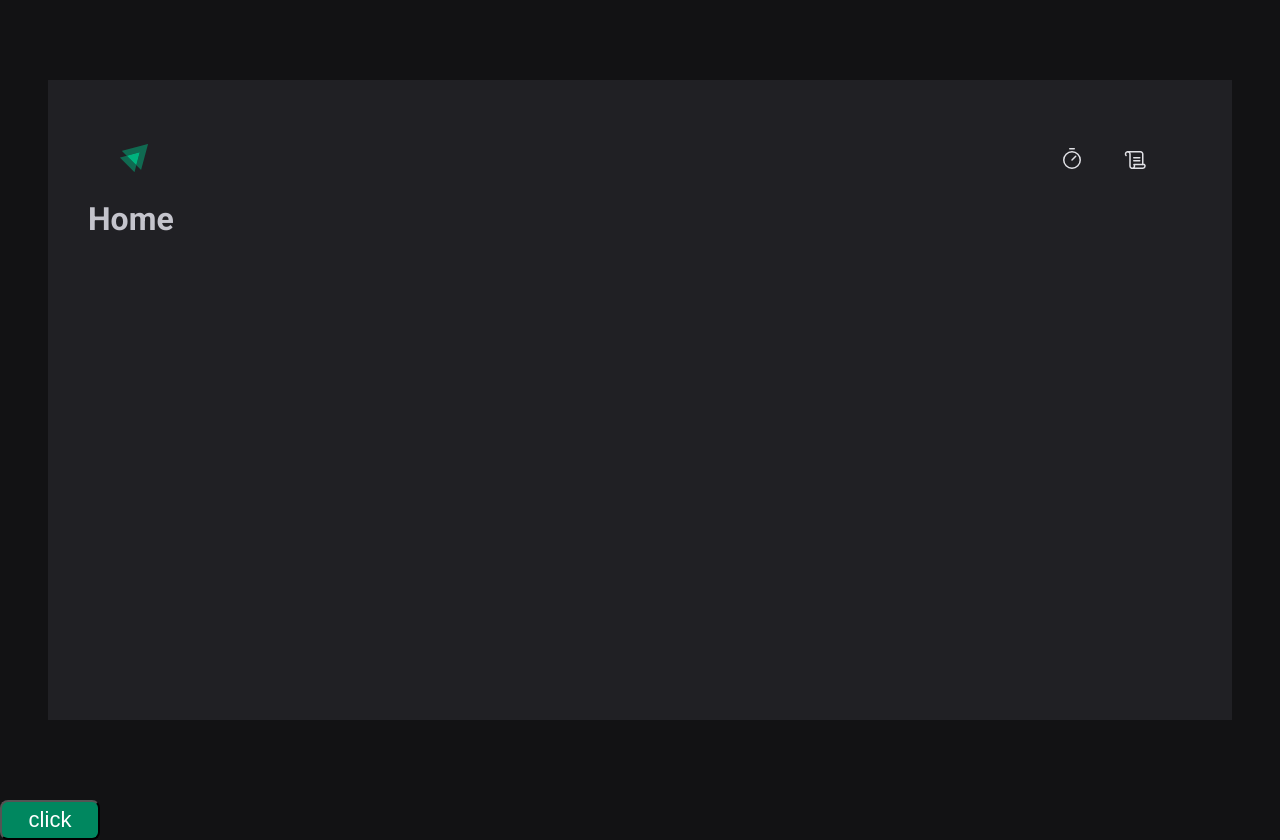
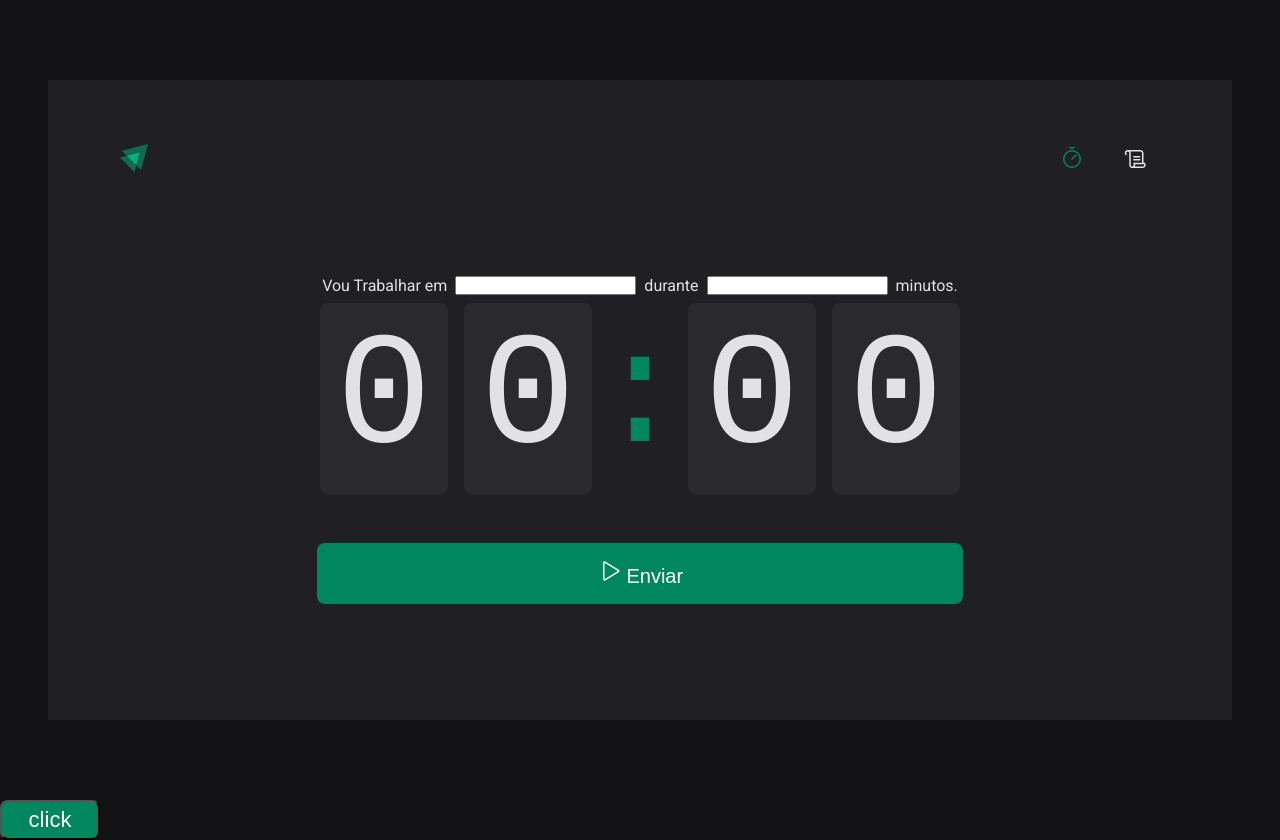
Before and after one commit to AlvaroDeCarvalho/projects_rocketseat, a React (Vite) app in the folder modulo_2/02-ignite-timer/: page / in a window 1280 px wide. Built offline with nearby package versions, Linux system fonts and the light colour scheme.

Commit message:
finalização do Header e primeira parte da Home

```diff
--- a/modulo_2/02-ignite-timer/src/Router.tsx
+++ b/modulo_2/02-ignite-timer/src/Router.tsx
@@ -1,12 +1,13 @@
 import { Routes, Route } from 'react-router-dom'
 import { DefaultLayout } from './layout/DefaultLayout'
-import { Home } from './pages/Home'
+import { Home } from './pages/Home/index'
 
 export function RouterContainer() {
   return (
     <Routes>
       <Route path="/" element={<DefaultLayout />}>
         <Route path="/" element={<Home />} />
+        <Route path="/history" element={<div>History</div>} />
       </Route>
     </Routes>
   )
--- a/modulo_2/02-ignite-timer/src/components/Header/styles.ts
+++ b/modulo_2/02-ignite-timer/src/components/Header/styles.ts
@@ -20,37 +20,13 @@ export const HeaderContainer = styled.header`
       justify-content: center;
       color: ${({ theme }) => theme['gray-100']};
 
-      border-top: 3px solid transparent;
       border-bottom: 3px solid transparent;
-
-      :hover {
-        transition: 0.1s;
+      &:hover {
         border-bottom: 3px solid ${({ theme }) => theme['green-500']};
+      }
+      &.active {
+        color: ${({ theme }) => theme['green-500']};
       }
     }
   }
 `
-export const NavLink = styled.nav`
-  nav {
-    display: flex;
-    gap: 1rem;
-
-    a {
-      width: 3rem;
-      height: 3rem;
-
-      display: flex;
-      align-items: center;
-      justify-content: center;
-      color: ${({ theme }) => theme['gray-100']};
-
-      border-top: 3px solid transparent;
-      border-bottom: 3px solid transparent;
-
-      :hover {
-        transition: 0.1s;
-        border-bottom: 3px solid ${({ theme }) => theme['green-500']};
-      }
-    }
-  }
-`
--- a/modulo_2/02-ignite-timer/src/global.ts
+++ b/modulo_2/02-ignite-timer/src/global.ts
@@ -18,5 +18,7 @@ export const GlobalStyles = createGlobalStyle`
     color: ${(props) => props.theme['gray-300']};
     font-family: 'Roboto', sans-serif;
     font-weight: 400;
+
+    -webkit-font-smoothing: antialiased;
   }
 `
--- a/modulo_2/02-ignite-timer/src/pages/Home.tsx
+++ /dev/null
@@ -1,3 +0,0 @@
-export function Home() {
-  return <h1>Home</h1>
-}
--- /dev/null
+++ b/modulo_2/02-ignite-timer/src/pages/Home/index.tsx
@@ -0,0 +1,30 @@
+import { Play } from 'phosphor-react'
+
+import * as S from './styles'
+
+export function Home() {
+  return (
+    <S.HomeContainer>
+      <form action="">
+        <S.FormContainer>
+          <label htmlFor="tasks">Vou Trabalhar em</label>
+          <input type="text" id="tasks" />
+
+          <label htmlFor="minutesAmount">durante</label>
+          <input type="text" id="minutesAmount" />
+          <span>minutos.</span>
+          <S.CountdownContainer>
+            <span>0</span>
+            <span>0</span>
+            <S.Separator>:</S.Separator>
+            <span>0</span>
+            <span>0</span>
+          </S.CountdownContainer>
+        </S.FormContainer>
+        <S.PlayButoon type="submit">
+          <Play size={24} /> Enviar
+        </S.PlayButoon>
+      </form>
+    </S.HomeContainer>
+  )
+}
--- /dev/null
+++ b/modulo_2/02-ignite-timer/src/pages/Home/styles.ts
@@ -0,0 +1,67 @@
+import styled from 'styled-components'
+
+export const HomeContainer = styled.main`
+  flex: 1;
+
+  display: flex;
+  justify-content: center;
+  align-items: center;
+  flex-direction: column;
+
+  form {
+    max-width: 646px;
+    display: flex;
+    flex-direction: column;
+    align-items: center;
+    gap: 3rem;
+  }
+`
+
+export const FormContainer = styled.div`
+  width: 100%;
+  display: flex;
+  align-items: center;
+  justify-content: center;
+  gap: 0.5rem;
+  color: ${({ theme }) => theme['gray-100']};
+  flex-wrap: wrap;
+`
+
+export const CountdownContainer = styled.div`
+  font-family: 'Roboto Mono', monospace;
+  font-size: 10rem;
+  line-height: 8rem;
+  color: ${({ theme }) => theme['gray-100']};
+
+  display: flex;
+  gap: 1rem;
+
+  span {
+    background-color: ${(props) => props.theme['gray-700']};
+    padding: 2rem 1rem;
+
+    border-radius: 8px;
+  }
+`
+
+export const Separator = styled.div`
+  padding: 2rem 0;
+  width: 4rem;
+  display: flex;
+  justify-content: center;
+  align-items: center;
+  color: ${({ theme }) => theme['green-500']};
+
+  overflow: hidden;
+`
+
+export const PlayButoon = styled.button`
+  width: 100%;
+  overflow: hidden;
+  background-color: ${(props) => props.theme['green-500']};
+  color: #fff;
+  font-size: 1.25rem;
+  padding: 1rem 2rem;
+  border-radius: 8px;
+  border: none;
+`
```
